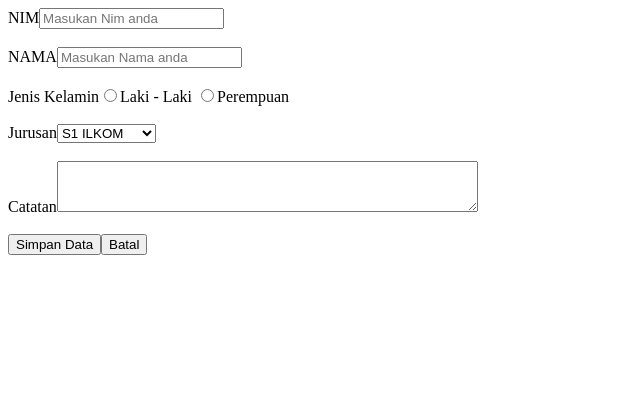
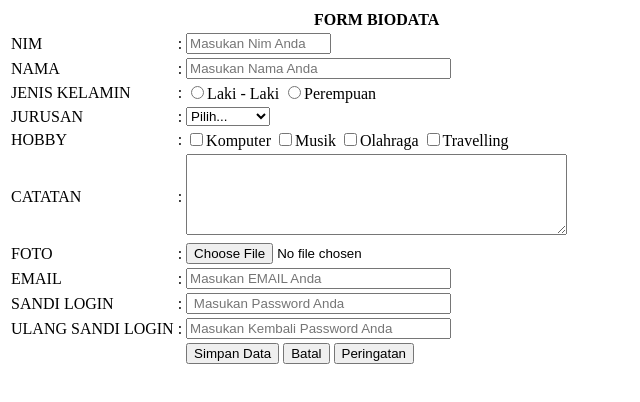
Before and after one commit to Putuananda08/web-dasar-2021, a plain HTML site: page form.html in a window 1280 px wide. Shown: the whole page, without its empty margins (0-640 px from the left). Drawn offline with Linux system fonts and the light colour scheme.

Commit message:
upload form biodata

```diff
--- a/form.html
+++ b/form.html
@@ -4,37 +4,88 @@
     <meta charset="UTF-8">
     <meta http-equiv="X-UA-Compatible" content="IE=edge">
     <meta name="viewport" content="width=device-width, initial-scale=1.0">
-    <title>Document</title>
+    <title>TUGAS FORM</title>
 </head>
 <body>
-    <table action="" method="post">
-        <label for="nim">NIM</label>
-        <input required type="text" name="nim" id="nim" placeholder="Masukan Nim anda">
-        <br><br>
-
-        <label for="nama">NAMA</label>
-        <input required type="text" name="nama" id="nama" placeholder="Masukan Nama anda ">
-        <br><br>
-
-        <label for="jk">Jenis Kelamin</label>
-        <input type="radio" name="jk" id="jk" value="L">Laki - Laki
-        <input type="radio" name="jk" id="jk" value="P">Perempuan
-        <br><br>
-
-        <label for="jurusan">Jurusan</label>
-        <select name="jurusan" id="jurusan">
-            <option value="">Pilih Jurusan</option>
-            <option value="S1RPL">S1 RPL</option>
-            <option selected value="S1ILKOM">S1 ILKOM </option>
-        </select>
-        <br><br>
-
-        <label for="catatan">Catatan</label>
-        <textarea name="catatan" id="catatan" cols="50" rows="3"></textarea>
-        <br><br>
-
-       <input type="submit" name="submit" value="Simpan Data">
-       <input type="reset" value="Batal">
-     </form>
+    <form action="" method="get">
+        <table>
+            <tr>
+                <th></th>
+                <th></th>
+                <th>FORM BIODATA</th>
+            </tr>
+            <tr>
+                <td><label for="nim">NIM</label></td>
+                <td>:</td>
+                <td><input required type="text" name="nim" id="nim" placeholder="Masukan Nim Anda" size="15" maxlength="20"></td>
+            </tr>
+            <tr>
+                <td><label for="nama">NAMA</label></td>
+                <td>:</td>
+                <td><input required type="text" name="nama" id="nama" placeholder="Masukan Nama Anda" size="30" maxlength="50"></td>
+            </tr>
+            <tr>
+                <td><label for="jk">JENIS KELAMIN</label></td>
+                <td>:</td>
+                <td><input type="radio" name="jk" id="jk" value="L">Laki - Laki
+                    <input type="radio" name="jk" id="jk" value="P">Perempuan
+                </td>
+            </tr>
+            <tr>
+                <td><label for="jurusan">JURUSAN</label></td>
+                <td>:</td>
+                <td><select name="jurusan" id="jurusan">
+                    <option value="">Pilih...</option>
+                    <option value="S1RPL">S1 RPL</option>
+                    <option value="S1ILKOM">S1 ILKOM </option>
+                </select></td>
+            </tr>
+            <tr>
+                <td><label for="hobby">HOBBY</label></td>
+                <td>:</td>
+                <td><input type="checkbox" name="hobby" id="hobby" value="Komputer">Komputer
+                    <input type="checkbox" name="hobby" id="hobby" value="Musik">Musik
+                    <input type="checkbox" name="hobby" id="hobby" value="Olahraga">Olahraga
+                    <input type="checkbox" name="hobby" id="hobby" value="Travelling">Travelling
+                </td>
+            </tr>
+            <tr>
+                <td><label for="catatan">CATATAN</label></td>
+                <td>:</td>
+                <td><textarea name="catatan" id="catatan" cols="45" rows="5"></textarea>
+                </td>
+            </tr>
+             <tr>
+                <td><label for="foto">FOTO</label></td>
+                <td>:</td>
+                <td><input type="file" name="foto" id="foto" accept="image/*">
+                </td>
+            </tr>
+            <tr>
+                <td><label for="email">EMAIL</label></td>
+                <td>:</td>
+                <td><input required type="email" name="email" id="email" placeholder="Masukan EMAIL Anda" size="30" maxlength="50"></td>
+            </tr>
+            <tr>
+                <td><label for="sandi">SANDI LOGIN</label></td>
+                <td>:</td>
+                <td><input required type="password" name="sandi" id="sandi" placeholder=" Masukan Password Anda" size="30" maxlength="50"></td>
+            </tr>
+             <tr>
+                <td><label for="sandi2">ULANG SANDI LOGIN</label></td>
+                <td>:</td>
+                <td><input required type="password" name="sandi2" id="sandi2" placeholder="Masukan Kembali Password Anda" size="30" maxlength="50"></td>
+            </tr>
+            <tr>
+                <td></td>
+                <td></td>
+                <td>
+                    <input type="submit" name="submit" value="Simpan Data">
+                    <input type="reset" name="batal" value="Batal">
+                    <input type="button" name="peringatan" value="Peringatan">
+                </td>
+            </tr>
+        </table>
+    </form>
 </body>
 </html>
```
